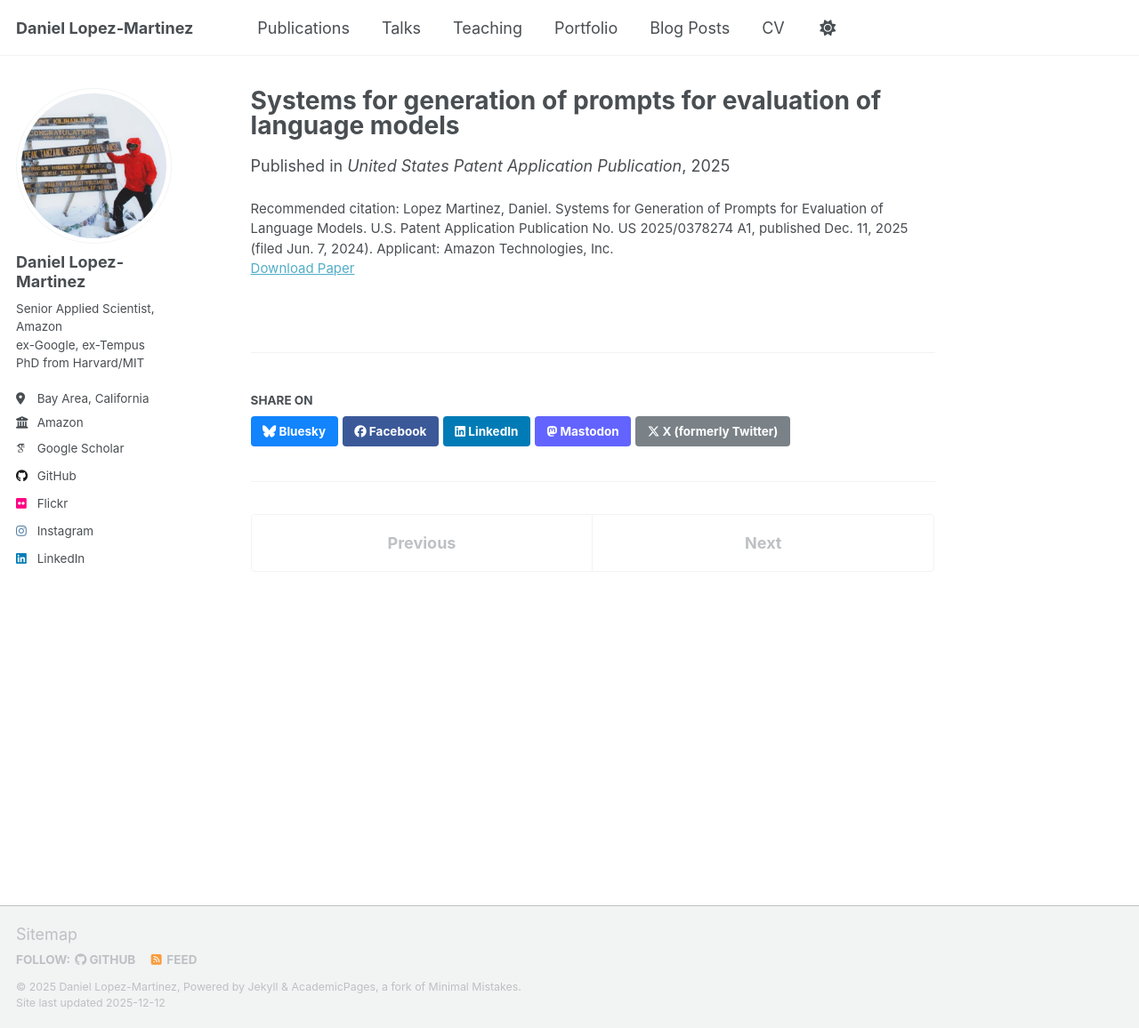
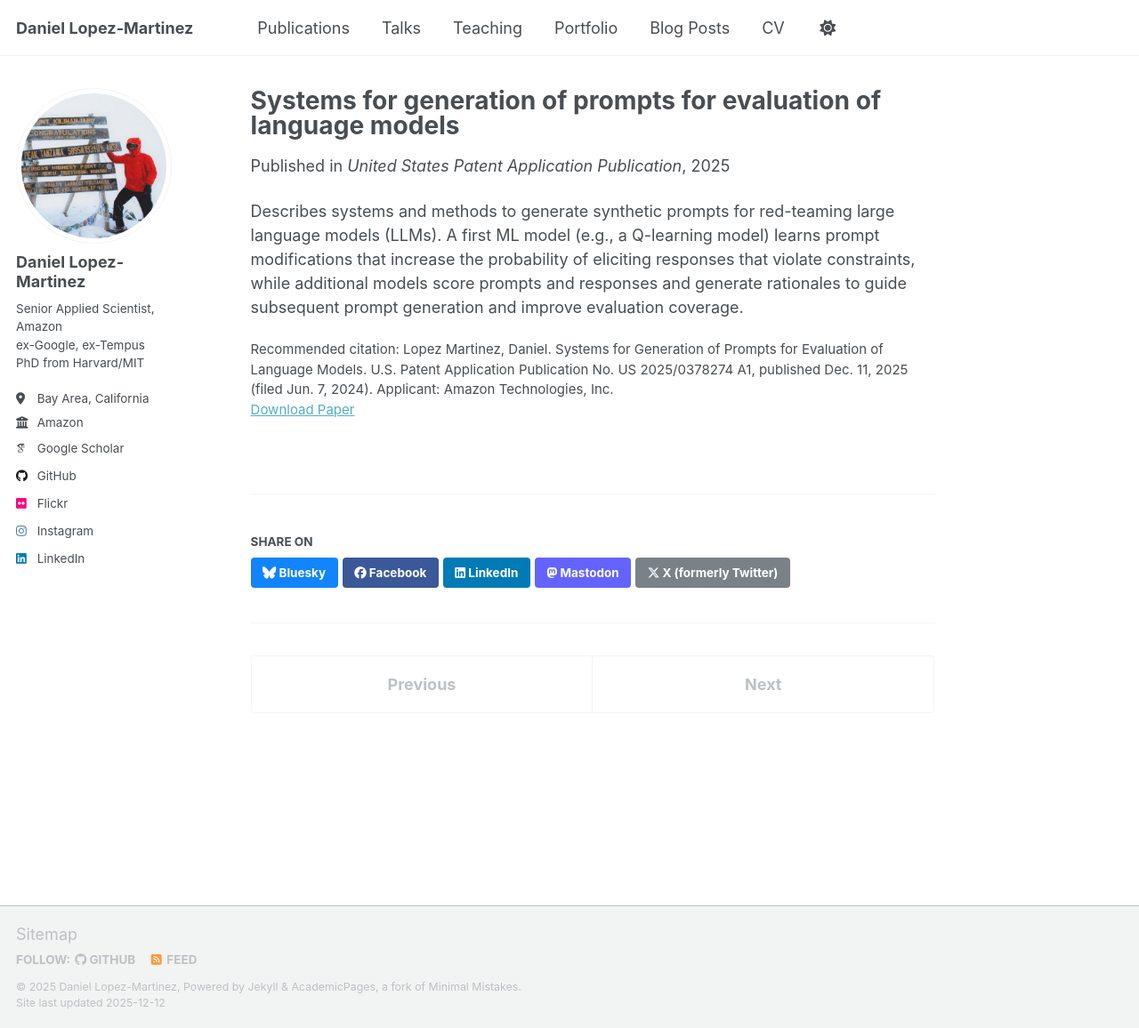
Before and after one commit to daniel-lopezmartinez/daniel-lopezmartinez.github.io, a Jekyll site: the page built from _publications/2025-llm-red-teaming-patent.md, in a window 1280 px wide and 1156 px high. Shown: the whole window at 89% size. Built offline with Jekyll 4.4.1, drawn with Linux system fonts in a browser that asks for light colours; some web fonts are replaced; a script that is not in the unit is left out.

Commit message:
Updated patent description

```diff
--- a/_publications/2025-llm-red-teaming-patent.md
+++ b/_publications/2025-llm-red-teaming-patent.md
@@ -9,3 +9,5 @@ venue: 'United States Patent Application Publication'
 paperurl: 'https://patents.google.com/patent/US20250378274A1'
 citation: 'Lopez Martinez, Daniel. Systems for Generation of Prompts for Evaluation of Language Models. U.S. Patent Application Publication No. US 2025/0378274 A1, published Dec. 11, 2025 (filed Jun. 7, 2024). Applicant: Amazon Technologies, Inc.'
 ---
+
+Describes systems and methods to generate synthetic prompts for red-teaming large language models (LLMs). A first ML model (e.g., a Q-learning model) learns prompt modifications that increase the probability of eliciting responses that violate constraints, while additional models score prompts and responses and generate rationales to guide subsequent prompt generation and improve evaluation coverage.
```
